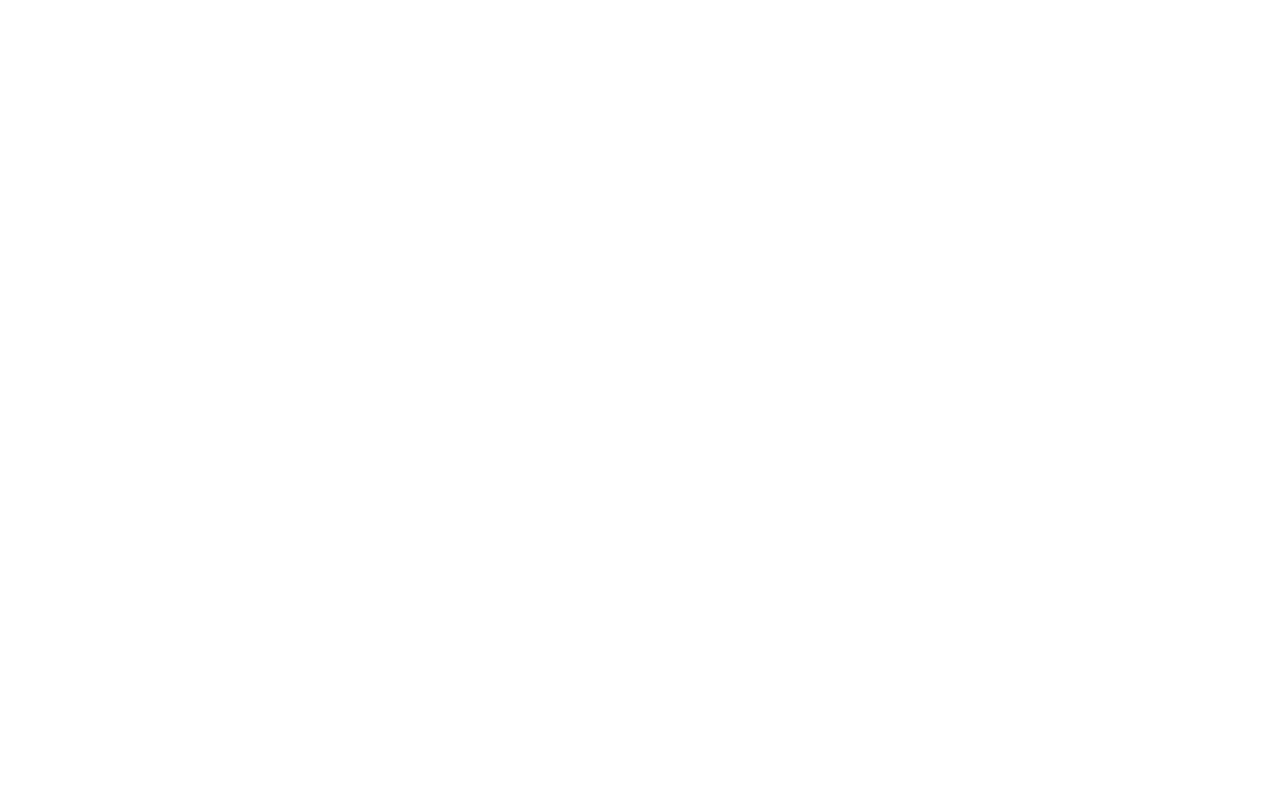
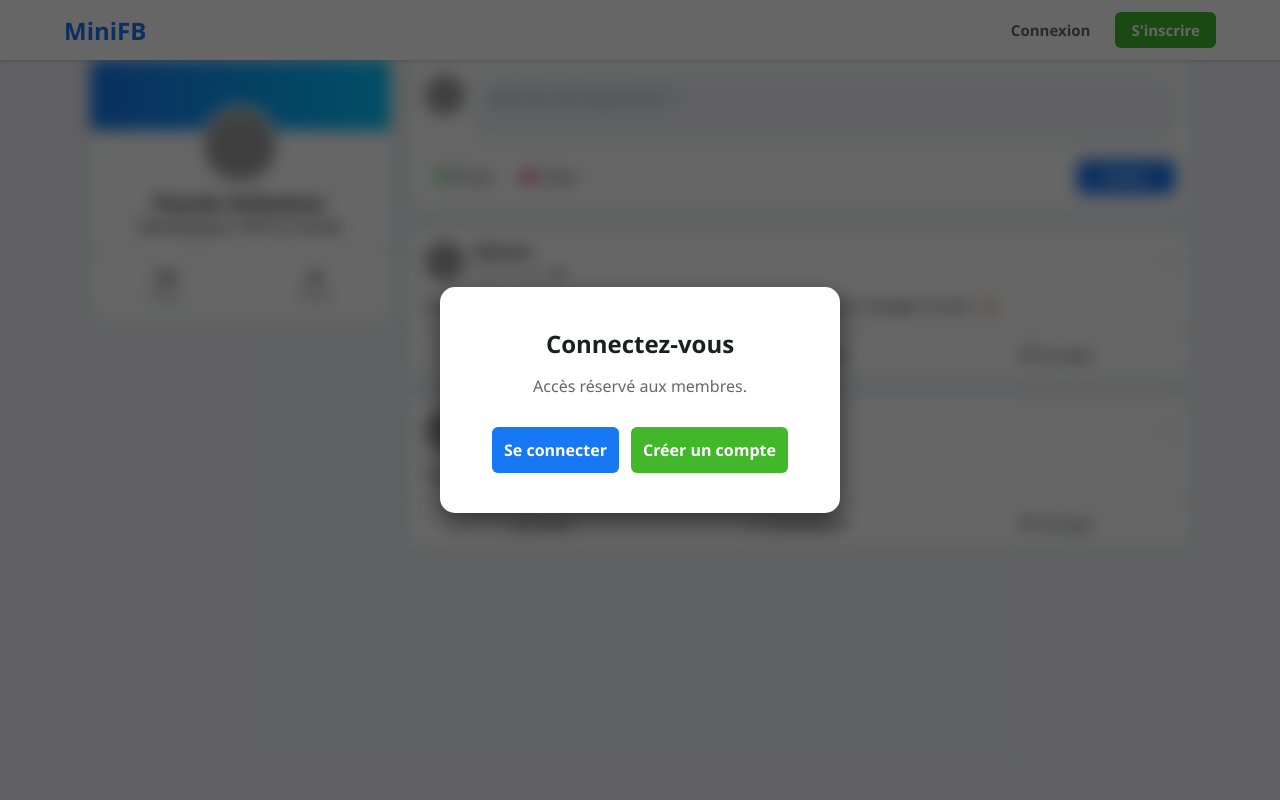
Before and after one commit to GregoryVDev/messagerie, a PHP site: page / in a window 1280 px wide. Before the commit the page is empty. Run offline with PHP 8.4, Linux system fonts and the light colour scheme; grey boxes are pictures that could not be loaded.

Commit message:
Added SESSION validation to check whether the user is still logged in (display a pop-up prompting the user to log in if they are not) and terminate the session upon logout

```diff
--- a/src/css/style.css
+++ b/src/css/style.css
@@ -117,3 +117,310 @@
     font-size: 14px;
     text-align: center;
 }
+
+/* INDEX PAGE */
+
+:root {
+    --fb-blue: #1877f2;
+    --fb-bg: #f0f2f5;
+    --fb-white: #ffffff;
+    --fb-gray: #65676b;
+    --fb-border: #dddfe2;
+    --fb-hover: #f2f2f2;
+}
+
+* {
+    box-sizing: border-box;
+    margin: 0;
+    padding: 0;
+    font-family: 'Segoe UI', Helvetica, Arial, sans-serif;
+}
+
+body {
+    background-color: var(--fb-bg);
+    color: #1c1e21;
+}
+
+/* --- L'EFFET DE FLOU --- */
+.page-blur {
+    filter: blur(8px);
+    /* Intensité du flou */
+    pointer-events: none;
+    /* Empêche de cliquer sur les éléments floutés */
+    user-select: none;
+    /* Empêche de sélectionner le texte */
+    transition: filter 0.3s ease;
+}
+
+/* --- LE FOND NOIR SEMI-TRANSPARENT --- */
+.auth-overlay {
+    position: fixed;
+    top: 0;
+    left: 0;
+    width: 100%;
+    height: 100%;
+    background: rgba(0, 0, 0, 0.6);
+    /* Fond sombre */
+    display: flex;
+    justify-content: center;
+    align-items: center;
+    z-index: 9999;
+    /* Toujours au premier plan */
+}
+
+/* --- LE POP-UP (LA MODALE) --- */
+.auth-modal {
+    background: #fff;
+    padding: 40px;
+    border-radius: 15px;
+    text-align: center;
+    max-width: 400px;
+    width: 90%;
+    box-shadow: 0 10px 25px rgba(0, 0, 0, 0.5);
+    animation: fadeInScale 0.4s ease-out;
+}
+
+@keyframes fadeInScale {
+    from {
+        opacity: 0;
+        transform: scale(0.9);
+    }
+
+    to {
+        opacity: 1;
+        transform: scale(1);
+    }
+}
+
+.auth-modal h2 {
+    font-size: 24px;
+    margin-bottom: 15px;
+    color: #1c1e21;
+}
+
+.auth-modal p {
+    color: #65676b;
+    margin-bottom: 30px;
+    line-height: 1.4;
+}
+
+/* --- LES BOUTONS DU POP-UP --- */
+.modal-buttons {
+    display: flex;
+    flex-direction: row;
+    justify-content: center;
+    gap: 12px;
+}
+
+.btn-login,
+.btn-register {
+    display: block;
+    padding: 12px;
+    text-decoration: none;
+    font-weight: bold;
+    border-radius: 6px;
+    transition: 0.2s;
+}
+
+.btn-login {
+    background-color: #1877f2;
+    color: white;
+}
+
+.btn-login:hover {
+    background-color: #166fe5;
+}
+
+.btn-register {
+    background-color: #42b72a;
+    color: white;
+}
+
+.btn-register:hover {
+    background-color: #36a420;
+}
+
+.container {
+    width: 95%;
+    max-width: 1100px;
+    margin: 0 auto;
+    display: grid;
+    grid-template-columns: 300px 1fr;
+    gap: 20px;
+}
+
+/* --- Communs --- */
+.card {
+    background: var(--fb-white);
+    border-radius: 8px;
+    box-shadow: 0 1px 2px rgba(0, 0, 0, 0.1);
+    margin-bottom: 20px;
+}
+
+.avatar-sm {
+    width: 40px;
+    height: 40px;
+    border-radius: 50%;
+}
+
+.avatar-lg {
+    width: 80px;
+    height: 80px;
+    border-radius: 50%;
+    border: 4px solid white;
+}
+
+/* --- Sidebar --- */
+.profile-widget {
+    text-align: center;
+    overflow: hidden;
+}
+
+.profile-widget .banner {
+    height: 70px;
+    background: linear-gradient(to right, #1877f2, #00c6ff);
+}
+
+.profile-widget .profile-content {
+    margin-top: -40px;
+    padding: 15px;
+}
+
+.profile-stats {
+    display: flex;
+    border-top: 1px solid var(--fb-border);
+    padding: 15px 0;
+}
+
+.profile-stats .stat {
+    flex: 1;
+    font-size: 13px;
+    color: var(--fb-gray);
+}
+
+.profile-stats .stat span {
+    display: block;
+    font-weight: bold;
+    color: #000;
+}
+
+/* --- Créateur de Post --- */
+.post-creator {
+    padding: 15px;
+}
+
+.creator-header {
+    display: flex;
+    gap: 10px;
+    margin-bottom: 10px;
+}
+
+.post-creator textarea {
+    flex: 1;
+    border: none;
+    background: var(--fb-bg);
+    border-radius: 20px;
+    padding: 12px 15px;
+    resize: none;
+    outline: none;
+    font-size: 15px;
+}
+
+.creator-actions {
+    display: flex;
+    justify-content: space-between;
+    align-items: center;
+    border-top: 1px solid var(--fb-border);
+    padding-top: 10px;
+}
+
+.action-btn {
+    background: none;
+    border: none;
+    padding: 8px 12px;
+    border-radius: 5px;
+    cursor: pointer;
+    font-weight: 600;
+    color: var(--fb-gray);
+}
+
+.action-btn:hover {
+    background: var(--fb-hover);
+}
+
+.btn-primary {
+    background: var(--fb-blue);
+    color: white;
+    border: none;
+    padding: 8px 25px;
+    border-radius: 6px;
+    font-weight: bold;
+    cursor: pointer;
+}
+
+/* --- Le Post --- */
+.post-header {
+    display: flex;
+    align-items: center;
+    padding: 12px 15px;
+}
+
+.post-info {
+    flex: 1;
+    margin-left: 10px;
+}
+
+.post-info h4 {
+    font-size: 15px;
+    font-weight: 600;
+}
+
+.post-info span {
+    font-size: 12px;
+    color: var(--fb-gray);
+}
+
+.btn-more {
+    background: none;
+    border: none;
+    color: var(--fb-gray);
+    cursor: pointer;
+}
+
+.post-body {
+    padding: 0 15px 15px;
+    font-size: 15px;
+    line-height: 1.4;
+}
+
+.post-footer {
+    display: flex;
+    border-top: 1px solid var(--fb-border);
+    padding: 4px;
+}
+
+.footer-btn {
+    flex: 1;
+    background: none;
+    border: none;
+    padding: 10px;
+    color: var(--fb-gray);
+    font-weight: 600;
+    border-radius: 4px;
+    cursor: pointer;
+}
+
+.footer-btn:hover {
+    background: var(--fb-hover);
+}
+
+/* --- Responsive --- */
+@media (max-width: 850px) {
+    .container {
+        grid-template-columns: 1fr;
+    }
+
+    .sidebar {
+        display: none;
+    }
+}
--- a/src/index.php
+++ b/src/index.php
@@ -0,0 +1,122 @@
+<?php include "./templates/header.php";
+
+// On vérifie si l'utilisateur est connecté
+if (isset($_SESSION["user_chat"])) {
+    $classe_flou = ""; // Accès si il est co (pas de div)
+    $afficher_connexion = false; // Pas de popup de connexion
+} else {
+    $classe_flou = "page-blur"; // On prépare le flou
+    $afficher_connexion = true; // On prépare l'affichage du popup
+}
+
+?>
+
+<body <?php if ($afficher_connexion) echo 'style="overflow:hidden;"'; ?>>
+    <div class="main-popup <?= $classe_flou ?>">
+        <div class="container">
+        </div>
+    </div>
+
+    <?php if ($afficher_connexion) : ?>
+        <div class="auth-overlay">
+            <div class="auth-modal">
+                <h2>Connectez-vous</h2>
+                <p>Accès réservé aux membres.</p>
+                <div class="modal-buttons">
+                    <a href="connexion.php" class="btn-login">Se connecter</a>
+                    <a href="inscription.php" class="btn-register">Créer un compte</a>
+                </div>
+            </div>
+        </div>
+    <?php else : ?>
+        <div class="main-layout">
+            <div class="container">
+                <aside class="sidebar">...</aside>
+                <main class="feed">...</main>
+            </div>
+        </div>
+    <?php endif; ?>
+    </div>
+    <div class="main-layout <?= $classe_flou ?>">
+        <div class="container">
+
+            <aside class="sidebar">
+                <div class="card profile-widget">
+                    <div class="banner"></div>
+                    <div class="profile-content">
+                        <img src="https://ui-avatars.com/api/?name=Utilisateur&background=1877f2&color=fff" class="avatar-lg">
+                        <h3>Pseudo Utilisateur</h3>
+                        <p>Développeur PHP en herbe</p>
+                    </div>
+                    <div class="profile-stats">
+                        <div class="stat"><span>124</span> Amis</div>
+                        <div class="stat"><span>42</span> Posts</div>
+                    </div>
+                </div>
+            </aside>
+
+            <main class="feed">
+
+                <div class="card post-creator">
+                    <div class="creator-header">
+                        <img src="https://ui-avatars.com/api/?name=Utilisateur" class="avatar-sm">
+                        <textarea placeholder="Quoi de neuf aujourd'hui ?"></textarea>
+                    </div>
+                    <div class="creator-actions">
+                        <div class="media-btns">
+                            <button class="action-btn"><i class="fa-solid fa-image" style="color: #45bd62;"></i> Photo</button>
+                            <button class="action-btn"><i class="fa-solid fa-video" style="color: #f02849;"></i> Vidéo</button>
+                        </div>
+                        <button class="btn-primary">Publier</button>
+                    </div>
+                </div>
+
+                <div class="posts-list">
+
+                    <div class="card post">
+                        <div class="post-header">
+                            <img src="https://ui-avatars.com/api/?name=Maman&background=random" class="avatar-sm">
+                            <div class="post-info">
+                                <h4>Maman</h4>
+                                <span>Il y a 15 min • <i class="fa-solid fa-earth-europe"></i></span>
+                            </div>
+                            <button class="btn-more"><i class="fa-solid fa-ellipsis"></i></button>
+                        </div>
+                        <div class="post-body">
+                            <p>Coucou ! Ton nouveau site avance bien ? N'oublie pas de venir manger ce soir ! 🍝</p>
+                        </div>
+                        <div class="post-footer">
+                            <button class="footer-btn"><i class="fa-regular fa-thumbs-up"></i> J'aime</button>
+                            <button class="footer-btn"><i class="fa-regular fa-comment"></i> Commenter</button>
+                            <button class="footer-btn"><i class="fa-solid fa-share"></i> Partager</button>
+                        </div>
+                    </div>
+
+                    <div class="card post">
+                        <div class="post-header">
+                            <img src="https://ui-avatars.com/api/?name=Papa&background=random" class="avatar-sm">
+                            <div class="post-info">
+                                <h4>Papa</h4>
+                                <span>Il y a 1 heure</span>
+                            </div>
+                            <button class="btn-more"><i class="fa-solid fa-ellipsis"></i></button>
+                        </div>
+                        <div class="post-body">
+                            <p>C'est du beau boulot ce code PHP ! Fier de toi ! 👍</p>
+                        </div>
+                        <div class="post-footer">
+                            <button class="footer-btn"><i class="fa-regular fa-thumbs-up"></i> J'aime</button>
+                            <button class="footer-btn"><i class="fa-regular fa-comment"></i> Commenter</button>
+                            <button class="footer-btn"><i class="fa-solid fa-share"></i> Partager</button>
+                        </div>
+                    </div>
+
+                </div>
+            </main>
+
+        </div>
+    </div>
+
+</body>
+
+</html>
--- a/src/templates/header.php
+++ b/src/templates/header.php
@@ -1,17 +1,31 @@
+<?php
+session_start();
+?>
+<!DOCTYPE html>
+<html lang="fr">
+
+<head>
+    <meta charset="UTF-8">
+    <meta name="viewport" content="width=device-width, initial-scale=1.0">
+    <title>Fil d'actualité - MiniFB</title>
+    <link rel="stylesheet" href="https://cdnjs.cloudflare.com/ajax/libs/font-awesome/6.4.0/css/all.min.css">
+    <link rel="stylesheet" href="./css/style.css">
+    <link rel="stylesheet" href="./templates/header.css">
+</head>
+
 <nav class="navbar">
     <div class="nav-container">
-        <a href="index.php" class="nav-logo">Messagerie</a>
-
+        <a href="index.php" class="nav-logo">MiniFB</a>
         <ul class="nav-links">
-            <?php if (isset($_SESSION['user_id'])): ?>
+            <?php if (isset($_SESSION['user_chat'])) { ?>
                 <li><a href="index.php">Fil d'actualité</a></li>
                 <li><a href="chat.php">Messagerie</a></li>
                 <li><a href="profil.php">Mon Profil</a></li>
                 <li><a href="deconnexion.php" class="btn-logout">Déconnexion</a></li>
-            <?php else: ?>
+            <?php } else { ?>
                 <li><a href="connexion.php">Connexion</a></li>
                 <li><a href="inscription.php" class="btn-signup">S'inscrire</a></li>
-            <?php endif; ?>
+            <?php } ?>
         </ul>
     </div>
 </nav>
```
Also changed, not shown: src/connexion.php (+4 -8 lines), src/deconnexion.php (+11 -0 lines), src/inscription.php (+1 -17 lines).
